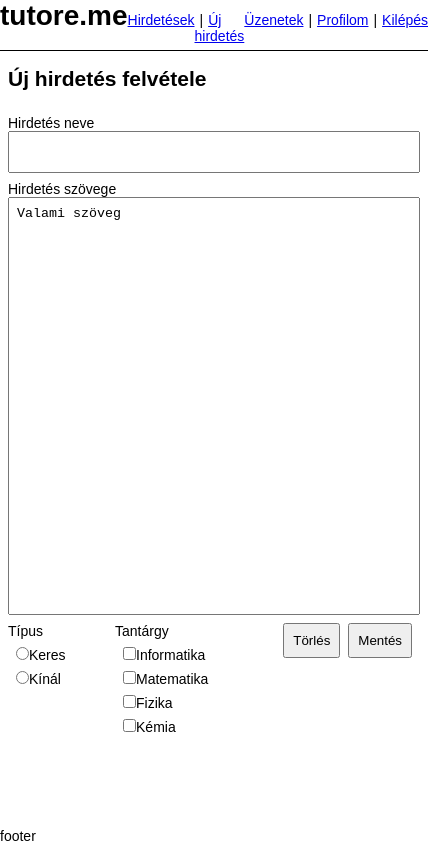
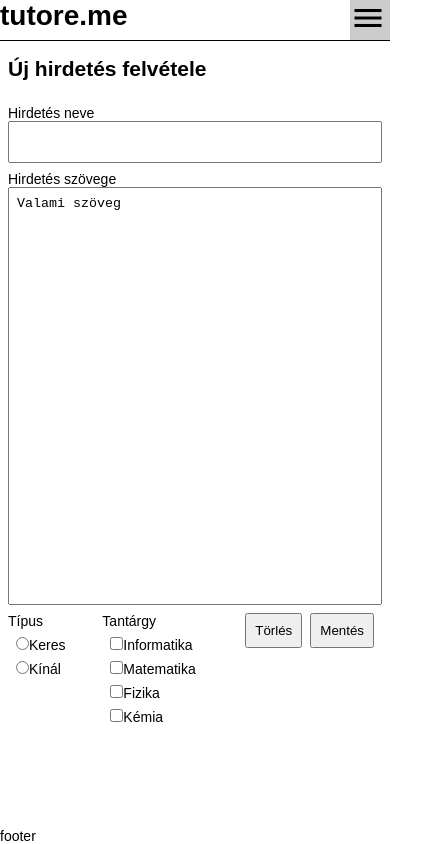
Before and after one commit to fehergeri13/tutore.me, a React app in the folder frontend/: page /create in a window 390 px wide. Shown: the whole page, 428 px wide, since content can reach past the window. Built offline with nearby package versions, Linux system fonts and the light colour scheme.

Commit message:
Hamburger menu

```diff
--- a/frontend/src/components/header/Header.jsx
+++ b/frontend/src/components/header/Header.jsx
@@ -9,15 +9,19 @@ export default class App extends React.Component {
         return <div className="header">
             <h1>tutore.me</h1>
 
-            <div className="nav">
-                <ul className="links">
+            <input id="habmurger-toggle" type="checkbox"/>
+            <label htmlFor="habmurger-toggle" className="hamburger">
+                <i className="material-icons menu">menu</i>
+                <i className="material-icons close">close</i>
+            </label>
+
+            <div className="links">
+                <ul className="nav">
                     <li><Link to="/">Hirdetések</Link></li>
                     <li><Link to="/create">Új hirdetés</Link></li>
                 </ul>
-            </div>
 
-            <div className="user">
-                <ul className="links">
+                <ul className="user">
                     <li><Link to="/messages">Üzenetek</Link></li>
                     <li><Link to="/user">Profilom</Link></li>
                     <li><Link to="/logout">Kilépés</Link></li>
--- a/frontend/src/components/header/header.less
+++ b/frontend/src/components/header/header.less
@@ -1,33 +1,121 @@
+@small: ~"(max-width: 500px)";
+@medium: ~"(min-width: 501px) and (max-width: 1000px)";
+@large: ~"(min-width: 1001px)";
+
 div.header {
-  display: grid;
-  grid-template-columns: auto auto 1fr auto;
-  grid-template-areas: "title nav gap user";
+  display: flex;
+  position: relative;
+  min-height: 40px;
+
   align-items: baseline;
-  grid-area: header;
-  height: 50px;
   border-bottom: 1px solid #000;
 
+  @media @small {
+    flex-direction: column;
+  }
 
+  @media @medium, @large {
+    flex-direction: row;
+  }
 
-  ul.links {
-    display: flex;
-    flex-direction: row;
+  input[type="checkbox"] {
+    @media @small {
+      width: 0;
+      height: 0;
 
-    li:not(:first-child):before {
-      content: "|";
-      margin: 0 5px;
+      & + label {
+        position: absolute;
+        top: 0;
+        right: 0;
+        width: 40px;
+        height: 40px;
+        background: #ccc;
+        border: none;
+
+        i {
+          font-size: 36px;
+        }
+
+        i.menu {
+          display: block;
+        }
+
+        i.close {
+          display: none;
+        }
+      }
+
+      &:checked + label {
+        i.menu {
+          display: none;
+        }
+
+        i.close {
+          display: block;
+        }
+      }
+    }
+
+    @media @medium, @large {
+      display: none;
+
+      & + label {
+        display: none;
+      }
     }
   }
 
-  h1 {
-    grid-area: title;
+  @media @small {
+    input:not(:checked) ~ div.links {
+      visibility: hidden;
+      height: 0;
+    }
+
+    input:checked ~ div.links {
+      visibility: visible;
+      height: auto;
+    }
   }
 
-  div.nav {
-    grid-area: nav;
-  }
+  div.links {
+    display: flex;
 
-  div.user {
-    grid-area: user;
+    @media @small {
+      flex-direction: column;
+    }
+
+    @media @medium, @large {
+      flex-direction: row;
+    }
+
+    flex-grow: 1;
+
+    &:focus {
+      outline: none;
+      background: #ccc;
+    }
+
+    ul {
+      display: flex;
+
+      @media @small {
+        flex-direction: column;
+      }
+
+      @media @medium, @large {
+        flex-direction: row;
+      }
+
+      @media (min-width: 501px) {
+        li:not(:first-child):before {
+          content: "|";
+          margin: 0 5px;
+        }
+      }
+    }
+
+    ul.nav {
+      flex-grow: 1;
+    }
   }
 }
--- a/frontend/src/index.html
+++ b/frontend/src/index.html
@@ -2,6 +2,8 @@
 <html>
 <head>
     <meta http-equiv="Content-type" content="text/html; charset=utf-8"/>
+    <meta name="viewport" content="width=device-width, initial-scale=1">
+    <link href="https://fonts.googleapis.com/icon?family=Material+Icons" rel="stylesheet">
     <title>tutore.me</title>
 </head>
 <body>
```
Also changed, not shown: 1 other file (tests, documents, lock files or other folders).
